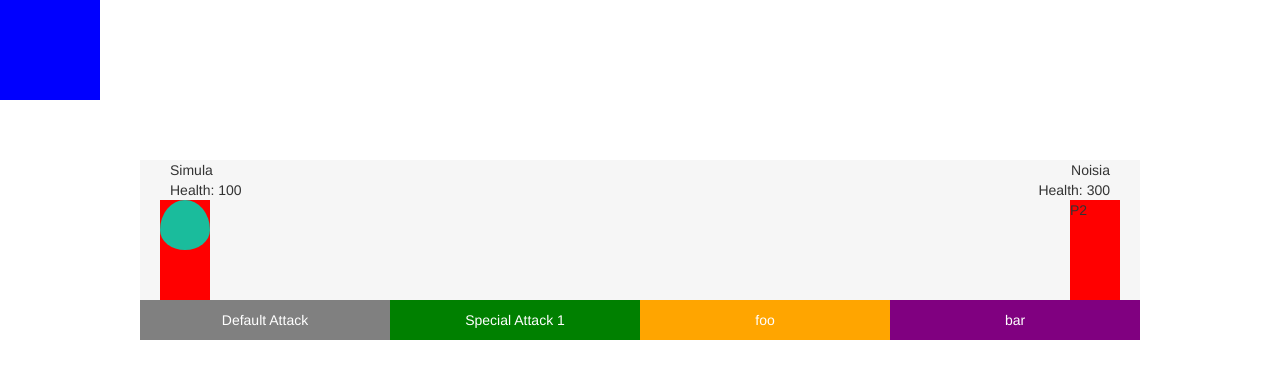
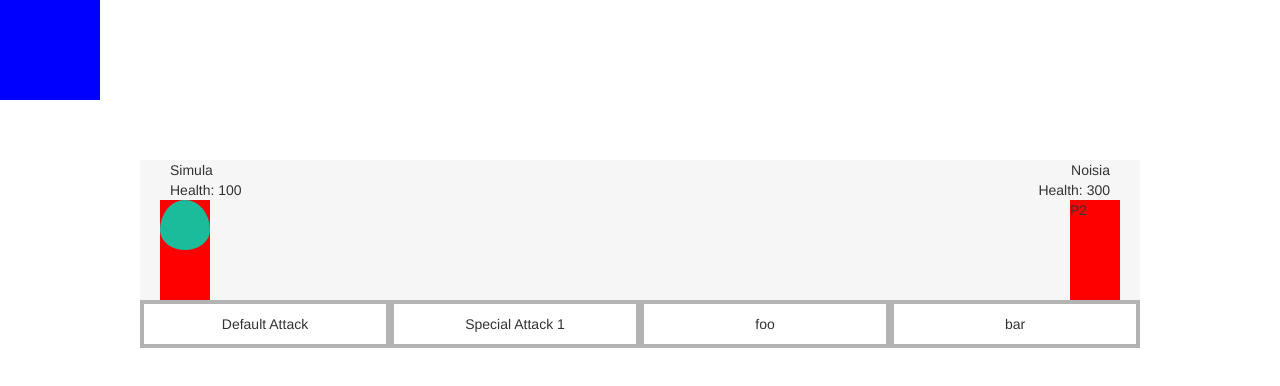
Before and after one commit to danjonescidtrix/Dubplate-Showdown-TRPG, a website: page app/index.html in a window 1280 px wide. Drawn offline with Linux system fonts and the light colour scheme.

Commit message:
Added buttons to SASS

```diff
--- a/app/index.html
+++ b/app/index.html
@@ -51,16 +51,16 @@
       </div>
       <div class="row">
         <div class="col-xs-25">
-                    <div id="defaultAttack" style="height: 40px; width: 100%; background: gray; display: inline-block; color: white; padding: 10px; text-align: center;">Default Attack</div>
+          <div id="defaultAttack" class="moveButton">Default Attack</div>
         </div>
         <div class="col-xs-25">
-                    <div id="specialAttack" style="height: 40px; width: 100%; background: green;display: inline-block; color: white; padding: 10px; text-align: center;">Special Attack 1</div>
+          <div id="specialAttack" class="moveButton">Special Attack 1</div>
         </div>
         <div class="col-xs-25">
-                    <div style="height: 40px; width: 100%;   background: orange;display: inline-block; color: white; padding: 10px; text-align: center;">foo</div>
+          <div class="moveButton">foo</div>
         </div>
         <div class="col-xs-25">
-                    <div style="height: 40px; width: 100%;   background: purple ;display: inline-block; color: white; padding: 10px; text-align: center;">bar</div>
+          <div class="moveButton">bar</div>
         </div>
       </div>
     </div>
--- /dev/null
+++ b/src/scss/modules/_buttons.scss
@@ -0,0 +1,6 @@
+.moveButton {
+  padding: 10px;
+  text-align: center;
+  background: #fff;
+  border: 4px solid #b3b3b3;
+}
--- a/src/scss/style.scss
+++ b/src/scss/style.scss
@@ -1,39 +1,26 @@
 //----------------------------------*\
 // SCSS MIXINS
 //----------------------------------*/
-
-@import 'mixins/_position.scss';
-
-//----------------------------------*\
+@import 'mixins/_position.scss'; //----------------------------------*\
 // CONFIG MODULES
 //----------------------------------*/
-
 // Config modules
 @import 'modules/_vars.scss';
-@import 'modules/_defaults.scss';
-//----------------------------------*\
+@import 'modules/_defaults.scss'; //----------------------------------*\
 // PARTIALS
 //----------------------------------*/
-
 @import 'partials/_header.scss';
 @import 'partials/_nav.scss';
 @import 'partials/_sidebar.scss';
 @import 'partials/_main.scss';
-@import 'partials/_footer.scss';
-
-//----------------------------------*\
+@import 'partials/_footer.scss'; //----------------------------------*\
 // OBJECTS & MODULES
 //----------------------------------*/
-
+@import 'modules/_buttons.scss';
 @import 'modules/_typography.scss';
-@import 'modules/_app.scss';
-
-// Enhancement modules
+@import 'modules/_app.scss'; // Enhancement modules
 @import 'modules/_breakpoints.scss';
-@import 'modules/_print.scss';
-
-//----------------------------------*\
+@import 'modules/_print.scss'; //----------------------------------*\
 // VENDOR
 //----------------------------------*/
-
 @import 'vendor/_bootstrap-100-col.scss';
```
Also changed, not shown: app/assets/css/style.css, app/assets/css/style.min.css. Lines whose indentation alone changed are shown as unchanged.
